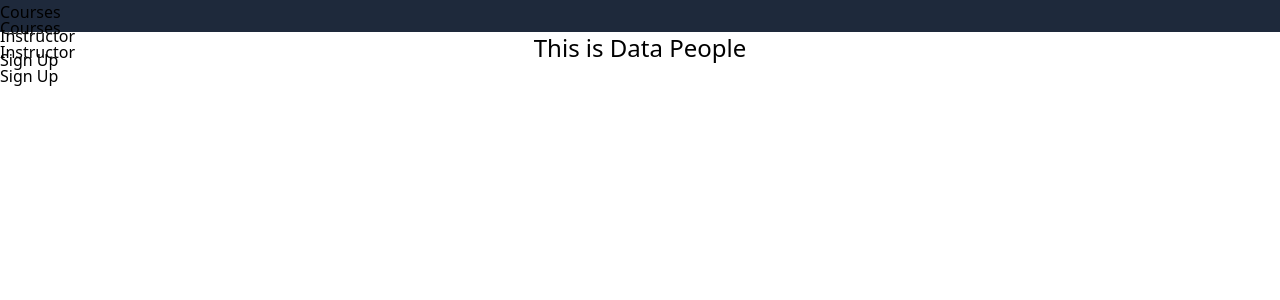
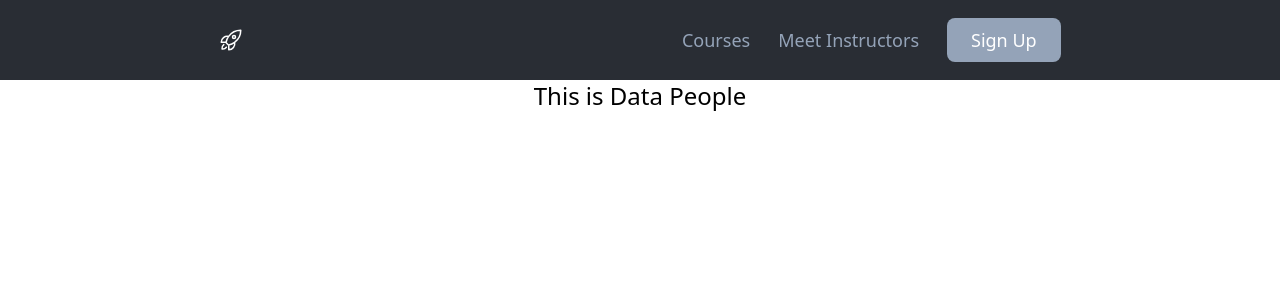
Before and after one commit to Data-people-codes/datapeople_site, a Next.js app in the folder static_site/: page / in a window 1280 px wide. Shown: the top 300 px of the page. Built offline with nearby package versions, Linux system fonts and the light colour scheme.

Commit message:
navbar added

```diff
--- a/static_site/app/components/Header.tsx
+++ b/static_site/app/components/Header.tsx
@@ -1,13 +1,23 @@
 const Header = () => {
     // design navbar
-    return <nav className=" bg-slate-800 h-4 flex justify-between">
-        {/* logo */}
-        <ul>
-            <li>Courses</li>
-            <li>Instructor</li>
-            <li>Sign Up</li>
+    return <>
+    <nav className=" bg-atom_bg  h-20 flex flex-row flex-wrap justify-around content-center items-center text-white
+                            sticky">
+        <svg xmlns="http://www.w3.org/2000/svg" fill="none" viewBox="0 0 24 24" strokeWidth={1.5} stroke="currentColor" className="w-6 h-6">
+  <path strokeLinecap="round" strokeLinejoin="round" d="M15.59 14.37a6 6 0 01-5.84 7.38v-4.8m5.84-2.58a14.98 14.98 0 006.16-12.12A14.98 14.98 0 009.631 8.41m5.96 5.96a14.926 14.926 0 01-5.841 2.58m-.119-8.54a6 6 0 00-7.381 5.84h4.8m2.581-5.84a14.927 14.927 0 00-2.58 5.84m2.699 2.7c-.103.021-.207.041-.311.06a15.09 15.09 0 01-2.448-2.448 14.9 14.9 0 01.06-.312m-2.24 2.39a4.493 4.493 0 00-1.757 4.306 4.493 4.493 0 004.306-1.758M16.5 9a1.5 1.5 0 11-3 0 1.5 1.5 0 013 0z" />
+        </svg>
+
+        <ul className=" flex justify-evenly  items-center">
+            <a href="#" className=" pr-7 text-lg text-slate-400  hover:text-white">Courses</a>
+            <a href="#" className=" pr-7 text-lg  text-slate-400  hover:text-white">Meet Instructors</a>
+            <button className=" text-lg bg-slate-400 hover:bg-atom_red text-white py-2 px-6 rounded-lg">
+                <a href="#">Sign Up</a>
+            </button>
+
         </ul>
     </nav>
+
+    </>
 };
 
 export default Header;
--- a/static_site/app/layout.tsx
+++ b/static_site/app/layout.tsx
@@ -1,6 +1,6 @@
 import './globals.css'
 import type { Metadata } from 'next'
-import Header from './components/header'
+import Header from './components/Header'
 
 
 export const metadata: Metadata = {
--- a/static_site/app/page.tsx
+++ b/static_site/app/page.tsx
@@ -1,12 +1,9 @@
-import RootLayout from "./layout"
-
 export default function Home() {
   return (
-    <RootLayout>
-      <main className=" flex flex-row justify-center">
+    <main className=" flex flex-row justify-center">
       <h1 className=" text-2xl">This is Data People</h1>
     </main>
-    </RootLayout>
+
 
   )
 }
--- a/static_site/tailwind.config.ts
+++ b/static_site/tailwind.config.ts
@@ -8,11 +8,14 @@ const config: Config = {
   ],
   theme: {
     extend: {
-      backgroundImage: {
-        'gradient-radial': 'radial-gradient(var(--tw-gradient-stops))',
-        'gradient-conic':
-          'conic-gradient(from 180deg at 50% 50%, var(--tw-gradient-stops))',
-      },
+      // custom color
+      colors:{
+        'atom_bg':'#292d34',
+        'atom_red': '#c16266',
+        'atom_green': '	#90b061',
+        'atom_green_light':'#9bbf50',
+        'atom_orange': '#be8a59'
+      }
     },
   },
   plugins: [],
```
Also changed, not shown: static_site/package.json (+7 -1 lines), 1 other file (tests, documents, lock files or other folders).
